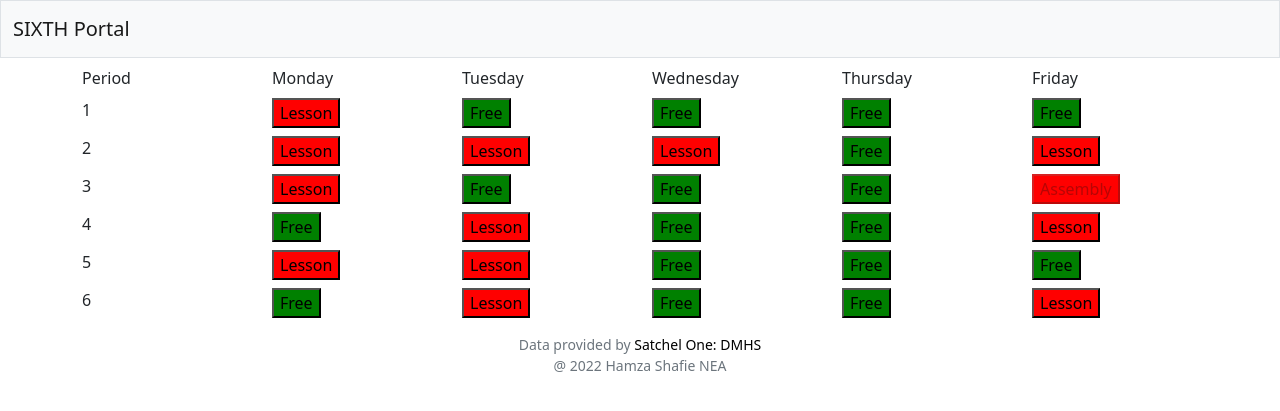
After one commit to Hamza3149/NEA-2, a Flask app: page /view in a window 1280 px wide. The commit adds this page. Shown: the top 411 px of the page. Run offline with Flask 2, Linux system fonts and the light colour scheme; a user stored in the database is signed in.

Commit message:
view update

```diff
--- a/app.py
+++ b/app.py
@@ -32,9 +32,19 @@ def login_required(f):
         return f(*args, **kwargs)
     return decorated_function
 
-@app.route("/home",methods=["GET","POST"])
+@app.route("/dashboard",methods=["GET","POST"])
 @login_required
-def home():
+def dashboard():
+    if request.method == "POST":
+        conn.commit()
+    cursor.execute("SELECT username FROM users")
+    users = cursor.fetchall()
+    return render_template("dashboard.html", users=users,)
+
+
+@app.route("/create",methods=["GET","POST"])
+@login_required
+def create():
     if request.method == "POST":
         print(request.form.get("timetable"))
         timetable = request.form.get("timetable").split(",")
@@ -58,7 +68,7 @@ def home():
     frees = str(frees)
     frees = frees[1:len(frees)-1]
 
-    return render_template("home.html", users=users, frees=frees)
+    return render_template("create.html", users=users, frees=frees)
 
 @app.route("/logout")
 def logout():
@@ -86,7 +96,7 @@ def register():
 
         session["username"] = username
 
-        return redirect("/home")
+        return redirect("/dashboard")
 
     return render_template("register.html")
 
@@ -102,5 +112,16 @@ def login():
         user = cursor.fetchall()
         if len(user) > 0 and user[0][2] == password:
             session["username"] = request.form["username"]
-            return redirect("/home")
+            return redirect("/dashboard")
         return render_template("login.html", message = "Incorrect username or password!")
+
+@app.route("/view")
+@login_required
+def view():
+
+    cursor.execute("SELECT * FROM users WHERE username = ?", (session["username"], ))
+    timetable = str(cursor.fetchall()[0][3:])
+    timetable = timetable[1:len(timetable)-1]
+    print(timetable)
+
+    return render_template("/view.html",timetable=timetable)
--- /dev/null
+++ b/templates/view.html
@@ -0,0 +1,170 @@
+{% extends "layout.html" %}
+
+{% block main %}
+
+<div class="container">
+    <div class="row mt-2">
+      <div class="col-sm">
+        Period
+      </div>
+      <div class="col-sm">
+        Monday
+      </div>
+      <div class="col-sm">
+       Tuesday
+      </div>
+      <div class="col-sm">
+        Wednesday
+      </div>
+      <div class="col-sm">
+        Thursday
+       </div>
+       <div class="col-sm">
+         Friday
+       </div>
+    </div>
+    <div class="row mt-2">
+      <div class="col-sm">
+        1
+      </div>
+      <div class="col-sm">
+        <button class="period"  onclick="is_free(this,'mon','p1')" style="background-color: red" value="0">Lesson</button>
+      </div>
+      <div class="col-sm">
+        <button class="period"  onclick="is_free(this,'tue','p1')" style="background-color: red" value="0">Lesson</button>
+      </div>
+      <div class="col-sm">
+        <button class="period"  onclick="is_free(this,'wed','p1')" style="background-color: red" value="0">Lesson</button>
+      </div>
+      <div class="col-sm">
+        <button class="period"  onclick="is_free(this,'thur','p1')" style="background-color: red" value="0">Lesson</button>
+       </div>
+       <div class="col-sm">
+        <button class="period"  onclick="is_free(this,'fri','p1')" style="background-color: red" value="0">Lesson</button>
+       </div>
+    </div>
+    <div class="row mt-2">
+      <div class="col-sm">
+        2
+      </div>
+      <div class="col-sm">
+        <button class="period"  onclick="is_free(this,'mon','p2')" style="background-color: red" value="0">Lesson</button>
+      </div>
+      <div class="col-sm">
+        <button class="period"  onclick="is_free(this,'tue','p2')" style="background-color: red" value="0">Lesson</button>
+      </div>
+      <div class="col-sm">
+        <button class="period"  onclick="is_free(this,'wed','p2')" style="background-color: red" value="0">Lesson</button>
+      </div>
+      <div class="col-sm">
+        <button class="period"  onclick="is_free(this,'thur','p2')" style="background-color: red" value="0">Lesson</button>
+       </div>
+       <div class="col-sm">
+        <button class="period"  onclick="is_free(this,'fri','p2')" style="background-color: red" value="0">Lesson</button>
+       </div>
+    </div>
+    <div class="row mt-2">
+      <div class="col-sm">
+        3
+      </div>
+      <div class="col-sm">
+        <button class="period"  onclick="is_free(this,'mon','p3')" style="background-color: red" value="0">Lesson</button>
+      </div>
+      <div class="col-sm">
+        <button class="period"  onclick="is_free(this,'tue','p3')" style="background-color: red" value="0">Lesson</button>
+      </div>
+      <div class="col-sm">
+        <button class="period"  onclick="is_free(this,'wed','p3')" style="background-color: red" value="0">Lesson</button>
+      </div>
+      <div class="col-sm">
+        <button class="period"  onclick="is_free(this,'thur','p3')" style="background-color: red" value="0">Lesson</button>
+       </div>
+       <div class="col-sm">
+        <button class="period"  onclick="is_free(this,'fri','p3')" style="background-color: red" disabled>Assembly</button>
+       </div>
+    </div>
+    <div class="row mt-2">
+      <div class="col-sm">
+        4
+      </div>
+      <div class="col-sm">
+        <button class="period"  onclick="is_free(this,'mon','p4')" style="background-color: red" value="0">Lesson</button>
+      </div>
+      <div class="col-sm">
+        <button class="period"  onclick="is_free(this,'tue','p4')" style="background-color: red" value="0">Lesson</button>
+      </div>
+      <div class="col-sm">
+        <button class="period"  onclick="is_free(this,'wed','p4')" style="background-color: red" value="0">Lesson</button>
+      </div>
+      <div class="col-sm">
+        <button class="period"  onclick="is_free(this,'thur','p4')" style="background-color: red" value="0">Lesson</button>
+       </div>
+       <div class="col-sm">
+        <button class="period"  onclick="is_free(this,'fri','p4')" style="background-color: red" value="0">Lesson</button>
+       </div>
+    </div>
+    <div class="row mt-2">
+      <div class="col-sm">
+        5
+      </div>
+      <div class="col-sm">
+        <button class="period"  onclick="is_free(this,'mon','p5')" style="background-color: red" value="0">Lesson</button>
+      </div>
+      <div class="col-sm">
+        <button class="period"  onclick="is_free(this,'tue','p5')" style="background-color: red" value="0">Lesson</button>
+      </div>
+      <div class="col-sm">
+        <button class="period"  onclick="is_free(this,'wed','p5')" style="background-color: red" value="0">Lesson</button>
+      </div>
+      <div class="col-sm">
+        <button class="period"  onclick="is_free(this,'thur','p5')" style="background-color: red" value="0">Lesson</button>
+       </div>
+       <div class="col-sm">
+        <button class="period"  onclick="is_free(this,'fri','p5')" style="background-color: red" value="0">Lesson</button>
+       </div>
+    </div>
+    <div class="row mt-2">
+      <div class="col-sm">
+        6
+      </div>
+      <div class="col-sm">
+        <button class="period"  onclick="is_free(this,'mon','p6')" style="background-color: red" value="0">Lesson</button>
+      </div>
+      <div class="col-sm">
+        <button class="period"  onclick="is_free(this,'tue','p6')" style="background-color: red" value="0">Lesson</button>
+      </div>
+      <div class="col-sm">
+        <button class="period"  onclick="is_free(this,'wed','p6')" style="background-color: red" value="0">Lesson</button>
+      </div>
+      <div class="col-sm">
+        <button class="period"  onclick="is_free(this,'thur','p6')" style="background-color: red" value="0">Lesson</button>
+       </div>
+       <div class="col-sm">
+        <button class="period"  onclick="is_free(this,'fri','p6')" style="background-color: red" value="0">Lesson</button>
+       </div>
+    </div>
+  </div>
+
+  <input value="{{ timetable }}" id="timetable" type="hidden">
+
+  <script>
+    const periods = document.getElementsByClassName("period");
+    let timetable = document.getElementById("timetable").value;
+    timetable = timetable.split(", ");
+    console.log(timetable);
+
+    console.log("hello"+periods);
+    console.log("element"+periods[0]);
+    console.log("value"+periods[0].value);
+
+    for (i in periods){
+        if (timetable[i-1] == "1"){
+            periods[i-1].style.backgroundColor = "green";
+            periods[i-1].innerHTML = "Free";
+        }
+    }
+
+  </script>
+
+
+{% endblock %}
```
Also changed, not shown: templates/create.html (renamed from templates/home.html, +3 -11 lines), templates/dashboard.html (added, +25 -0 lines), data.db, 1 other file.
